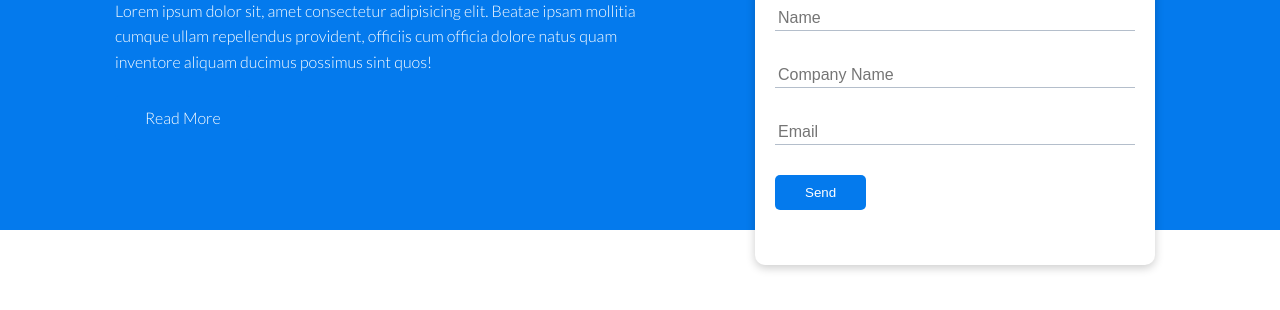
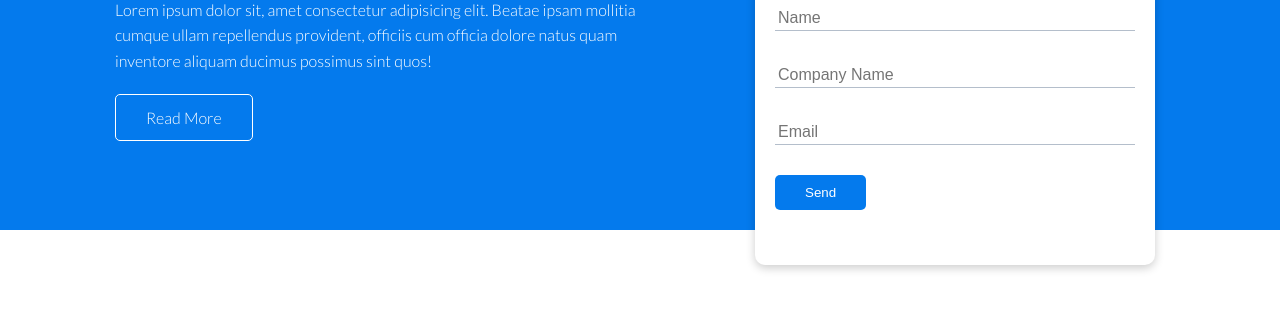
Before and after one commit to elissaeng/responsive-website, a plain HTML site: page index.html in a window 1280 px wide. Shown: the part 240-550 px from the top of the page. Drawn offline with Linux system fonts and the light colour scheme.

Commit message:
styled buttons

```diff
--- a/css/main.css
+++ b/css/main.css
@@ -140,6 +140,15 @@ img {
   border-radius: 5px;
 }
 
+.btn-outline {
+  background-color: transparent;
+  border: 1px #fff solid;
+}
+
+.btn:hover {
+  transform: scale(0.98);
+}
+
 .flex {
   display: flex;
   justify-content: center;
```
